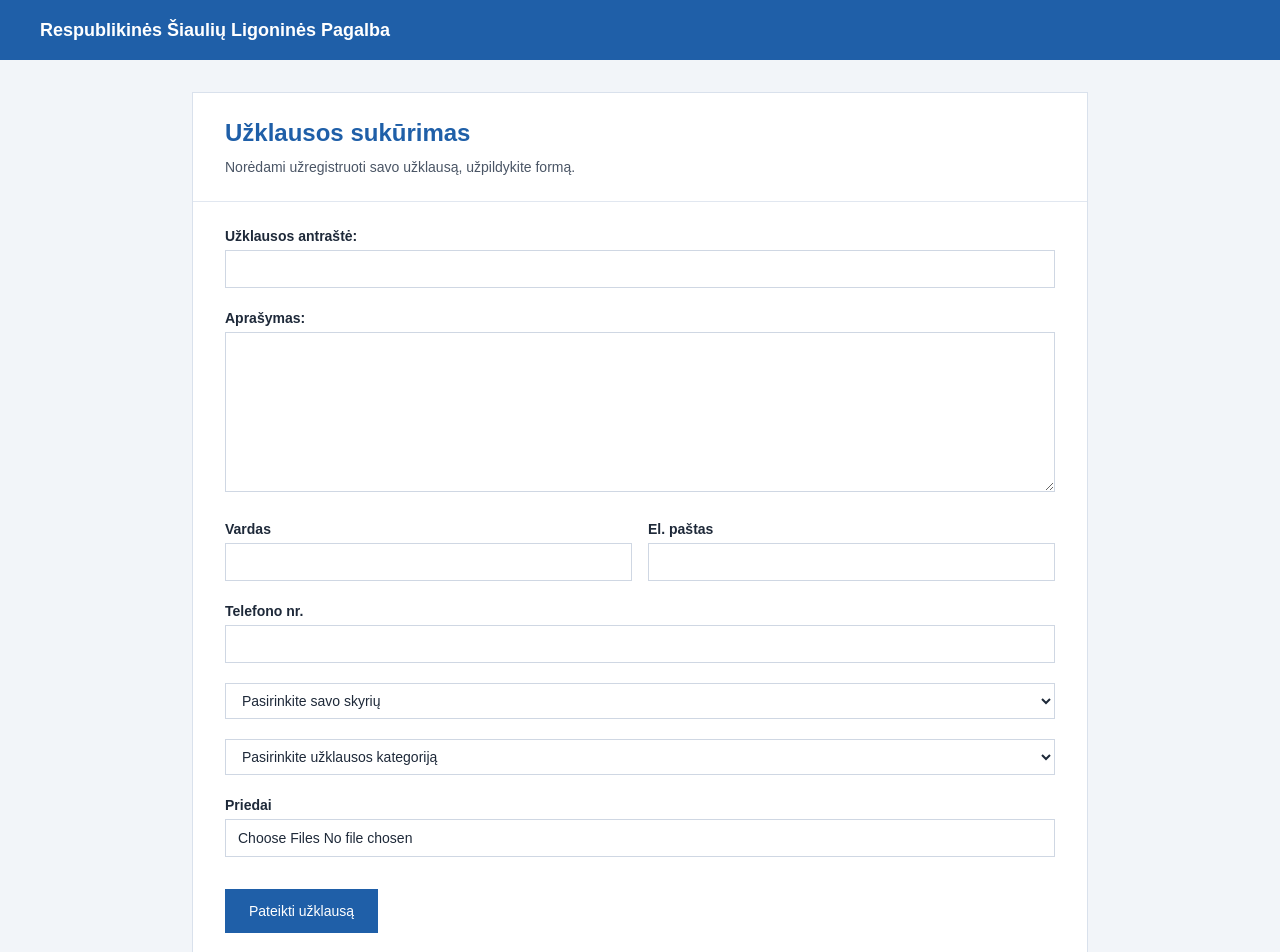
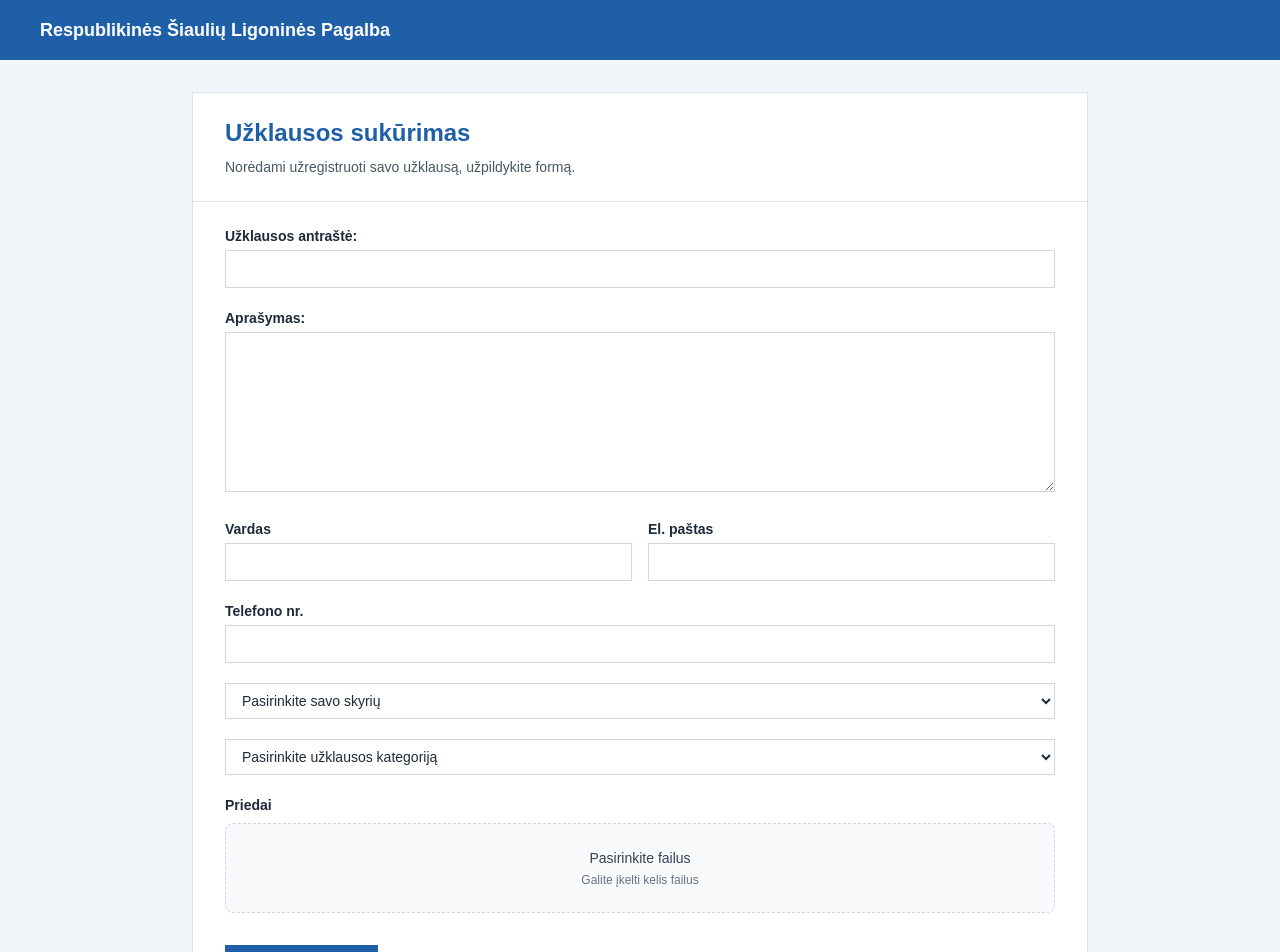
Before and after one commit to TammiDomantas/rating-page-app, a Next.js app: page /create-ticket in a window 1280 px wide. Shown: the top 952 px of the page. Built offline with nearby package versions, Linux system fonts and the light colour scheme.

Commit message:
Improve file upload UI

```diff
--- a/app/create-ticket/page.tsx
+++ b/app/create-ticket/page.tsx
@@ -183,16 +183,28 @@ export default function CreateTicketPage() {
         </div>
 
         <div>
-          <label className="block text-sm font-bold mb-1">
+          <label className="block text-sm font-bold mb-2">
             Priedai
           </label>
 
-          <input
-            name="attachments"
-            type="file"
-            multiple
-            className="w-full border border-[#cfd7e3] bg-white px-3 py-2 text-sm"
-          />
+          <label className="flex items-center justify-center w-full cursor-pointer rounded-lg border border-dashed border-[#cfd7e3] bg-[#f8fafc] px-4 py-6 text-sm text-gray-600 transition hover:bg-[#eef4ff] hover:border-[#4f46e5]">
+            <div className="text-center">
+              <p className="font-medium text-gray-700">
+                Pasirinkite failus
+              </p>
+
+              <p className="mt-1 text-xs text-gray-500">
+                Galite įkelti kelis failus
+              </p>
+            </div>
+
+            <input
+              name="attachments"
+              type="file"
+              multiple
+              className="hidden"
+            />
+          </label>
         </div>
 
 
```
